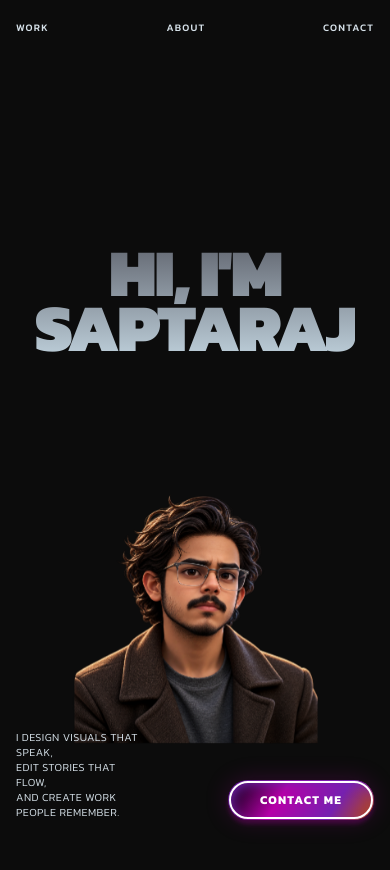
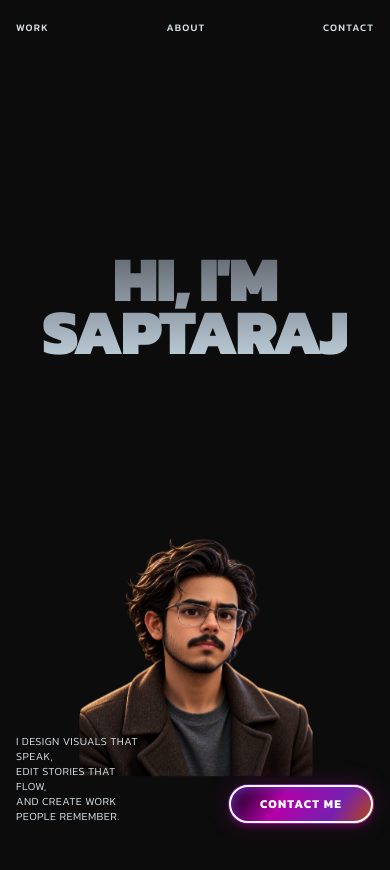
Before and after one commit to saptaraj19xx/saptarajportfolio, a React (Vite) app: page / in a window 390 px wide. Shown: the top 870 px of the page. Built offline with nearby package versions, Linux system fonts and the light colour scheme.

Commit message:
Improve responsive hero layout

```diff
--- a/src/sections/HeroSection.tsx
+++ b/src/sections/HeroSection.tsx
@@ -12,19 +12,33 @@ const NAV_LINKS = [
 export function HeroSection() {
   return (
     <section
-      className="relative min-h-[760px] h-[100svh] overflow-hidden"
+      className="relative flex min-h-[720px] h-[100svh] flex-col overflow-hidden"
     >
       {/* =========================================================
-          NAVIGATION
+          TOP NAVIGATION
+          KEEPING WORK / ABOUT / CONTACT
           ========================================================= */}
 
       <FadeIn delay={0} y={-20} as="nav">
-        <div className="absolute left-0 right-0 top-0 z-30 flex items-center justify-between px-4 pt-5 sm:px-6 sm:pt-6 md:px-10 md:pt-8">
+        <div className="relative z-40 flex items-center justify-between gap-4 px-4 pt-5 sm:px-6 sm:pt-6 md:px-10 md:pt-8">
           {NAV_LINKS.map((link) => (
             <a
               key={link.label}
               href={link.href}
-              className="text-[10px] font-medium uppercase tracking-[0.12em] text-[#D7E2EA] transition-opacity duration-200 hover:opacity-70 sm:text-xs sm:tracking-wider md:text-lg lg:text-[1.4rem]"
+              className="
+                text-[10px]
+                font-medium
+                uppercase
+                tracking-[0.12em]
+                text-[#D7E2EA]
+                transition-opacity
+                duration-200
+                hover:opacity-70
+                sm:text-xs
+                sm:tracking-wider
+                md:text-lg
+                lg:text-[1.4rem]
+              "
             >
               {link.label}
             </a>
@@ -41,15 +55,16 @@ export function HeroSection() {
           absolute
           left-0
           right-0
-          top-[29%]
+          top-[30%]
           z-10
           flex
+          w-full
           justify-center
-          px-3
-          sm:top-[30%]
-          sm:px-5
-          md:top-[34%]
-          md:px-8
+          px-2
+          sm:top-[31%]
+          sm:px-4
+          md:top-[35%]
+          md:px-6
         "
       >
         <FadeIn delay={0.15} y={40}>
@@ -65,15 +80,17 @@ export function HeroSection() {
               sm:tracking-[-0.045em]
             "
             style={{
-              fontSize: "clamp(4.2rem, 12.2vw, 13rem)",
+              fontSize: "clamp(4rem, 11.8vw, 13rem)",
             }}
           >
-            <span className="sm:hidden">
+            {/* Mobile */}
+            <span className="block sm:hidden">
               HI, I&apos;M
               <br />
               SAPTARAJ
             </span>
 
+            {/* Tablet / Desktop */}
             <span className="hidden sm:inline">
               HI, I&apos;M SAPTARAJ
             </span>
@@ -82,7 +99,7 @@ export function HeroSection() {
       </div>
 
       {/* =========================================================
-          CHARACTER
+          SAPTARAJ CHARACTER
           ========================================================= */}
 
       <Magnet
@@ -92,10 +109,10 @@ export function HeroSection() {
         inactiveTransition="transform 0.6s ease-in-out"
         className="
           absolute
-          bottom-[12%]
+          bottom-[8%]
           left-1/2
           z-20
-          w-[245px]
+          w-[235px]
           -translate-x-1/2
           sm:bottom-0
           sm:w-[340px]
@@ -121,10 +138,10 @@ export function HeroSection() {
       <div
         className="
           absolute
-          bottom-6
+          bottom-5
           left-4
           z-30
-          sm:bottom-8
+          sm:bottom-7
           sm:left-6
           md:bottom-10
           md:left-10
@@ -165,10 +182,10 @@ export function HeroSection() {
       <div
         className="
           absolute
-          bottom-6
+          bottom-5
           right-4
           z-30
-          sm:bottom-8
+          sm:bottom-7
           sm:right-6
           md:bottom-10
           md:right-10
```
